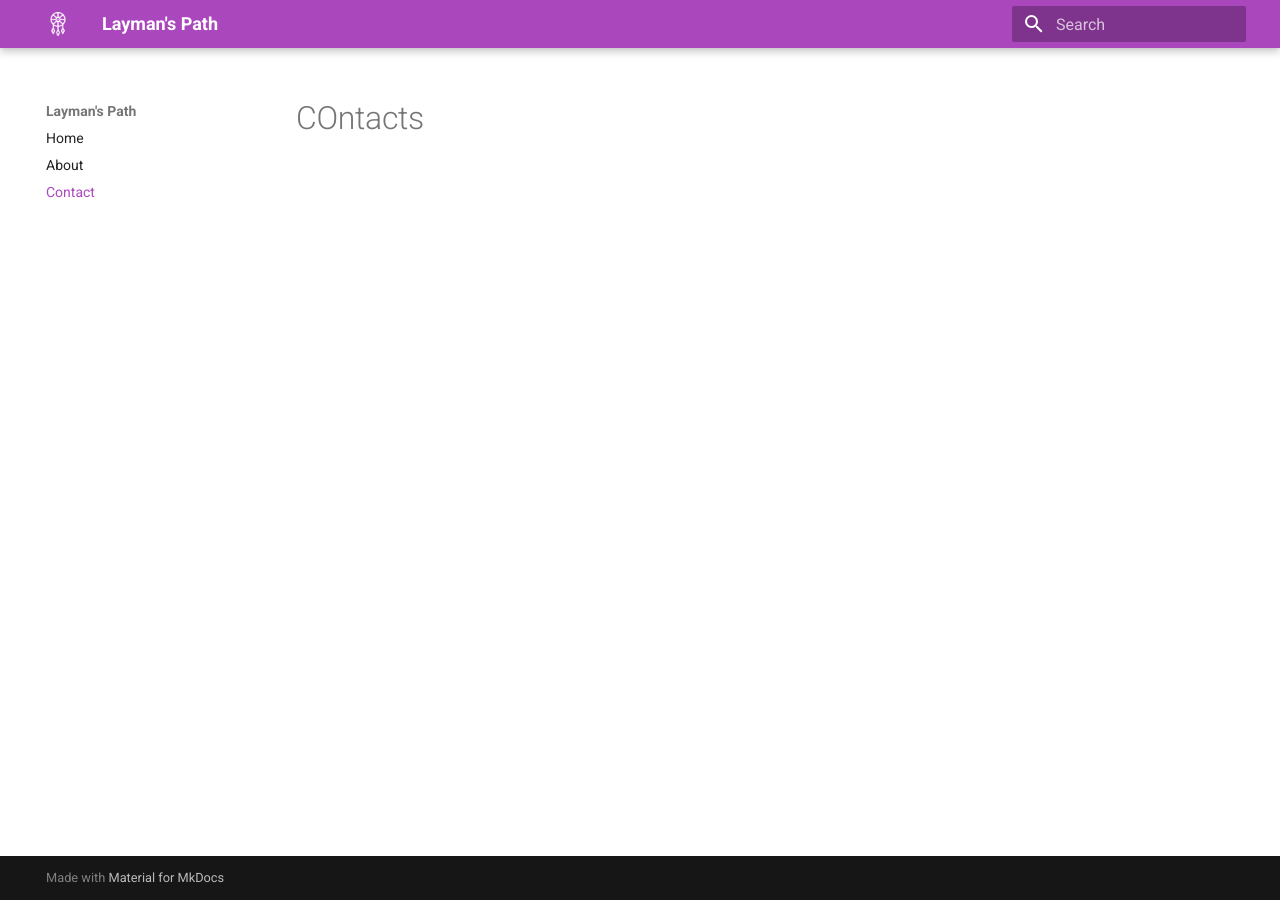
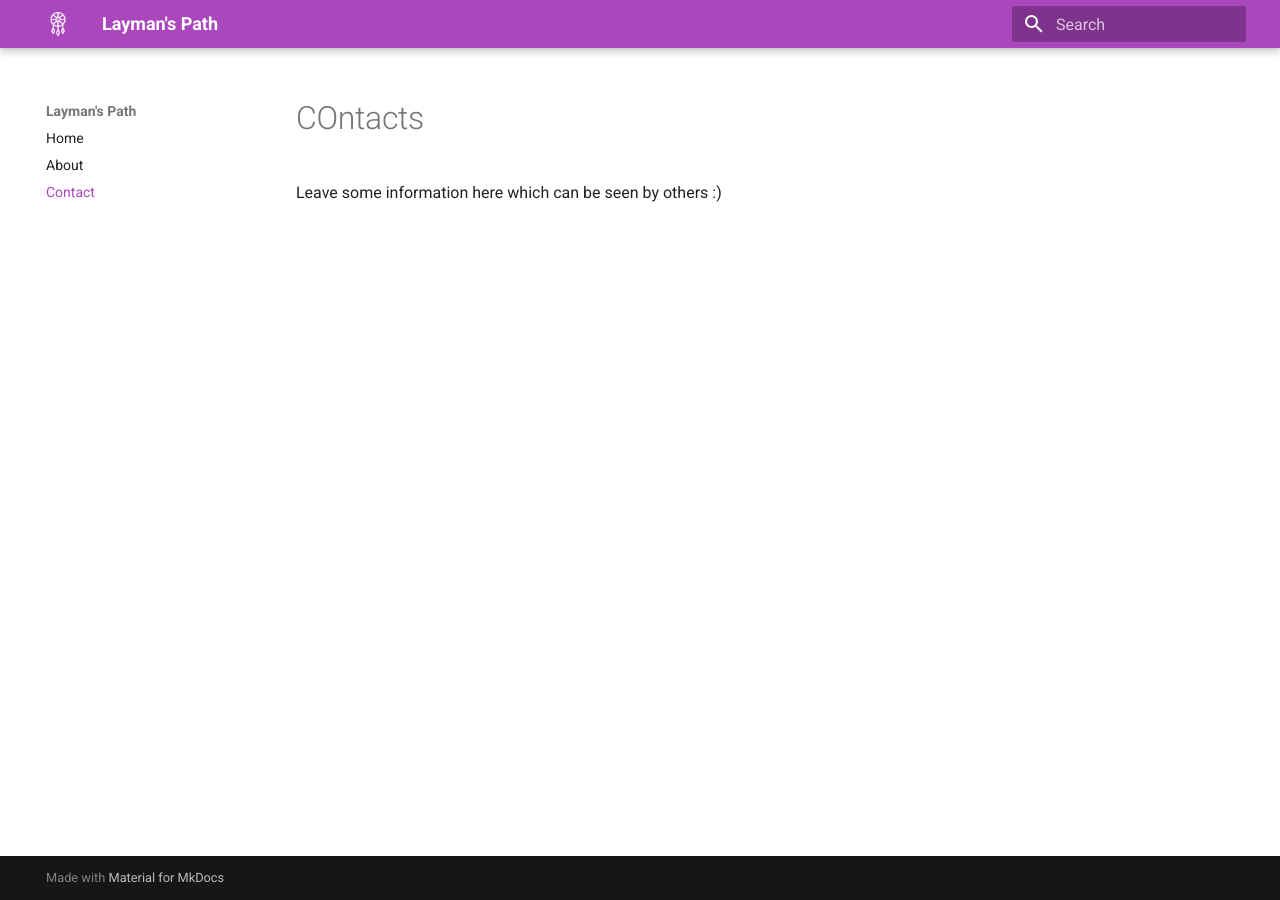
Before and after one commit to LukishMactivity/laymanspath, an MkDocs documentation site: the page built from docs/contact.md, in a window 1280 px wide. Built offline with MkDocs 1.6.1 and Material for MkDocs 9.7.7, drawn with Linux system fonts in a browser that asks for light colours.

Commit message:
tes commit plugin

```diff
--- a/docs/contact.md
+++ b/docs/contact.md
@@ -1 +1,3 @@
 # COntacts
+
+Leave some information here which can be seen by others :)
```
Also changed, not shown: site/contact/index.html, site/search/search_index.json, site/sitemap.xml, 1 other file.
